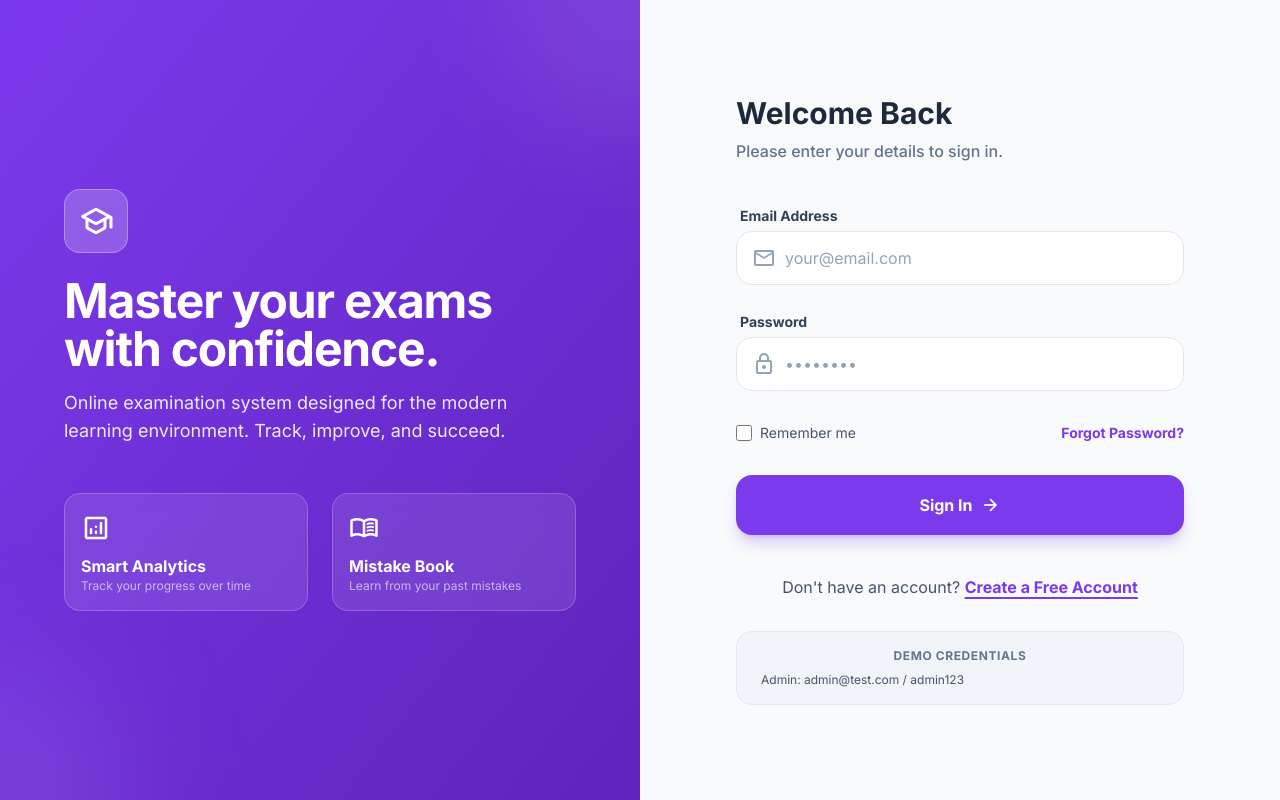
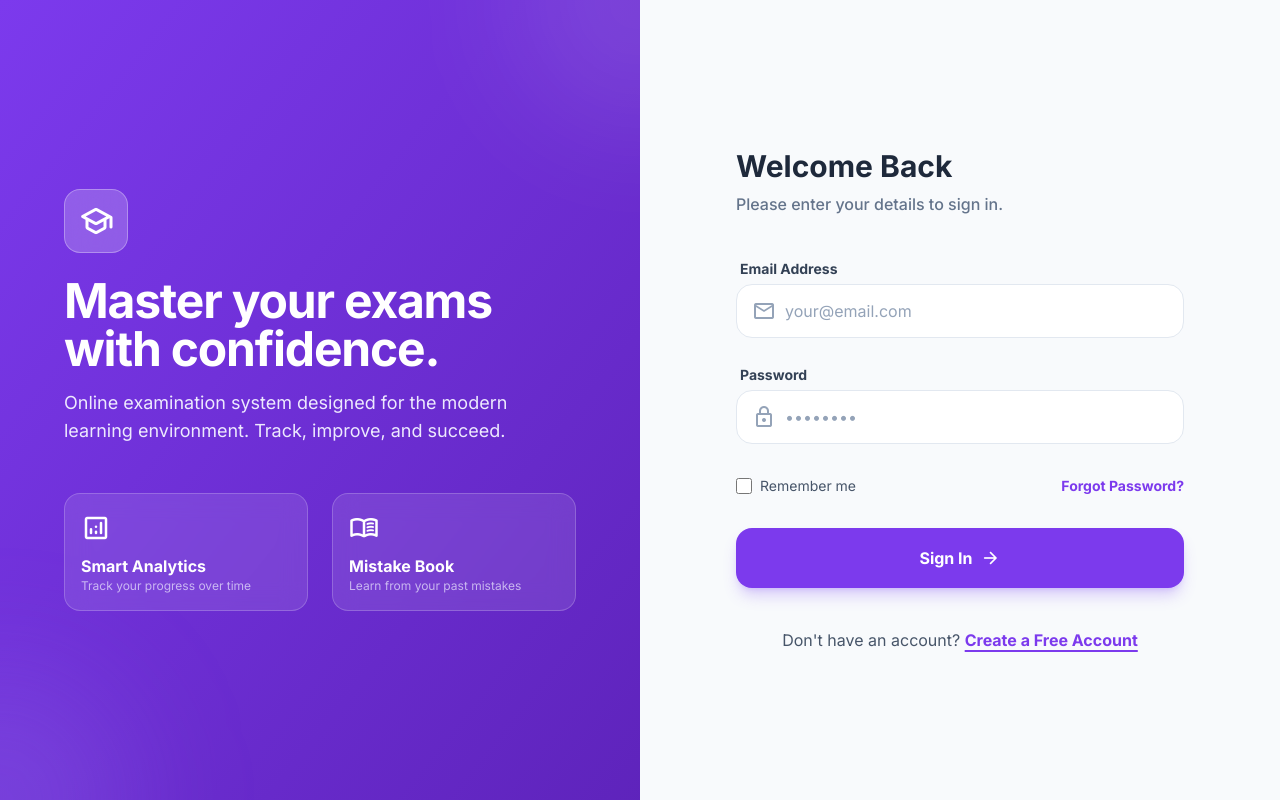
Before and after one commit to thisispramod/skillup, a React (Vite) app in the folder client/: page /login in a window 1280 px wide. Built offline with nearby package versions, Linux system fonts and the light colour scheme; no server answers.

Commit message:
remove demo line

```diff
--- a/client/src/pages/Login.jsx
+++ b/client/src/pages/Login.jsx
@@ -157,12 +157,12 @@ const Login = () => {
                         </p>
                     </div>
 
-                    <div className="mt-8 p-4 bg-slate-100 rounded-2xl border border-slate-200">
+                    {/* <div className="mt-8 p-4 bg-slate-100 rounded-2xl border border-slate-200">
                         <p className="text-xs font-bold text-slate-500 uppercase tracking-wider mb-2 text-center">Demo Credentials</p>
                         <div className="flex justify-between text-xs text-slate-600 px-2">
                             <span>Admin: admin@test.com / admin123</span>
                         </div>
-                    </div>
+                    </div> */}
                 </motion.div>
             </div>
         </div>
```
